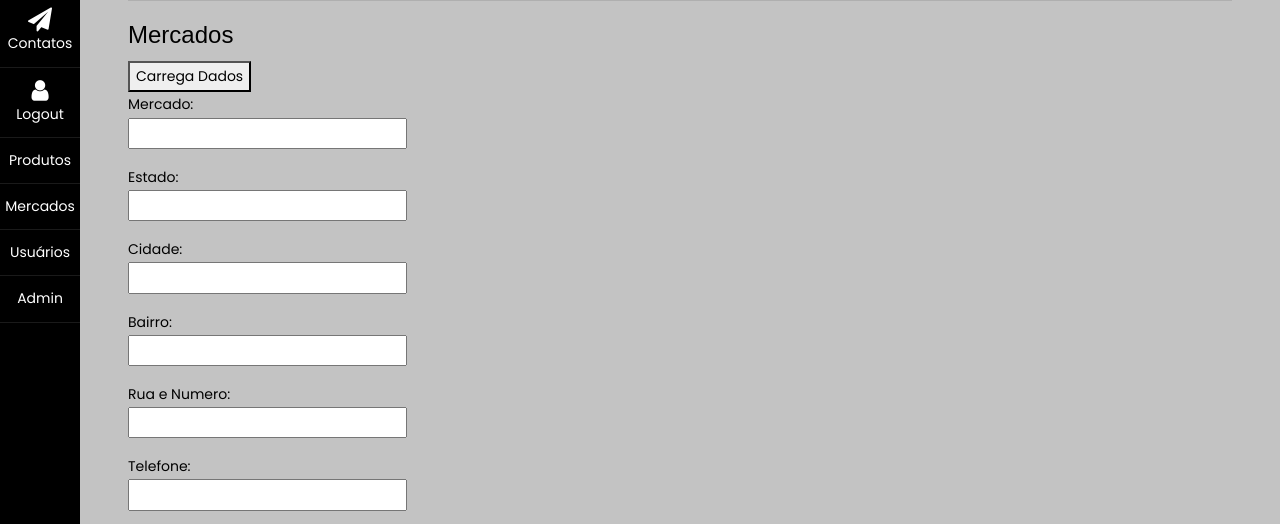
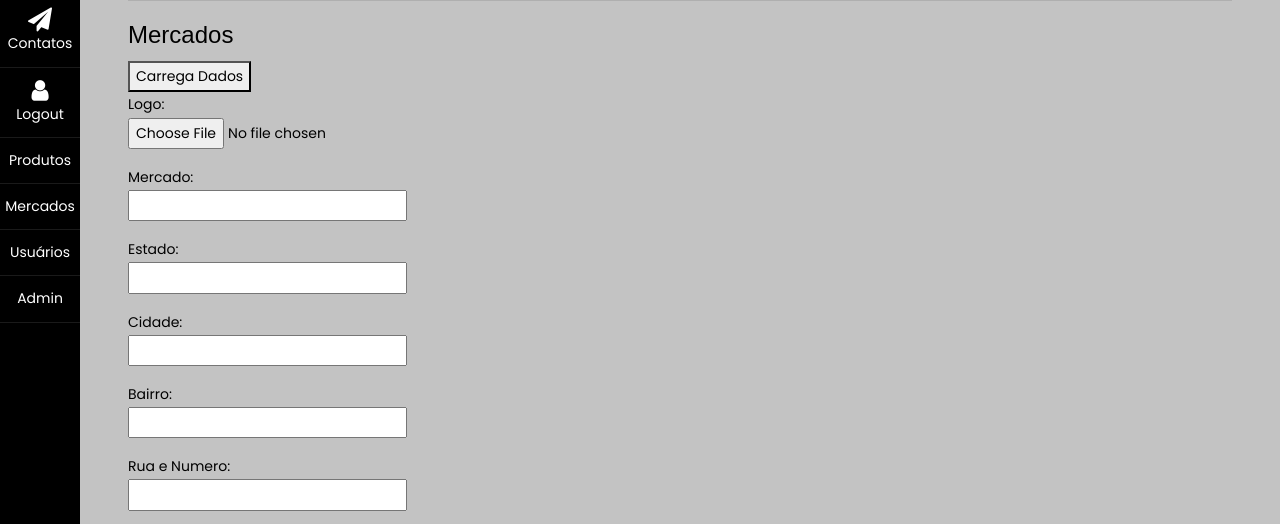
Before and after one commit to ICEI-PUC-Minas-PMGCC-TI/tiaw-pmg-cc-t-20212-centralizacao-de-apps-de-empresas, a plain HTML site: page Codigo/cadastroMercados.html in a window 1280 px wide. Shown: the part 231-755 px from the top of the page. Drawn offline with nearby package versions, Linux system fonts and the light colour scheme.

Commit message:
Update cadastroMercados.html

```diff
--- a/Codigo/cadastroMercados.html
+++ b/Codigo/cadastroMercados.html
@@ -86,6 +86,7 @@
       <div id="telaMercados"></div>
 
       <div id="formContatos">
+        <p>Logo: <br><input type="file" id="campoLogo"></p>
         <p>Mercado: <br><input type="text" id="campoMercado"></p>
         <p>Estado: <br><input type="text" id="campoEstado"></p>
         <p>Cidade: <br><input type="text" id="campoCidade"></p>
```
